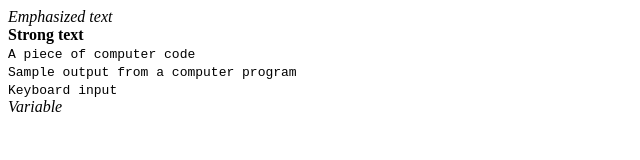
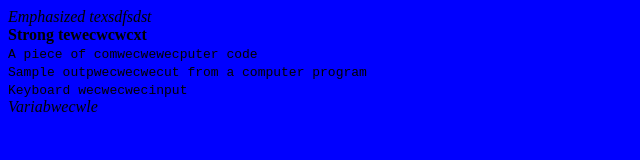
Before and after one commit to zimx/exp.three, a plain HTML site: page index.html in a window 1280 px wide. Shown: the whole page, without its empty margins (0-640 px from the left). Drawn offline with Linux system fonts and the light colour scheme.

Commit message:
change color

```diff
--- a/index.html
+++ b/index.html
@@ -1,13 +1,15 @@
 <!DOCTYPE html>
 <html>
+<head>
+  <link rel="stylesheet"  href="style.css">
+</head>
 <body>
 
-<em>Emphasized text</em><br>
-<strong>Strong text</strong><br>
-<code>A piece of computer code</code><br>
-<samp>Sample output from a computer program</samp><br>
-<kbd>Keyboard input</kbd><br>
-<var>Variable</var>
-
+<em>Emphasized texsdfsdst</em><br>
+<strong>Strong tewecwcwcxt</strong><br>
+<code>A piece of comwecwewecputer code</code><br>
+<samp>Sample outpwecwecwecut from a computer program</samp><br>
+<kbd>Keyboard wecwecwecinput</kbd><br>
+<var>Variabwecwle</var>
 </body>
 </html>
--- a/style.css
+++ b/style.css
@@ -0,0 +1,3 @@
+body {
+  background-color:  blue;
+}
```
